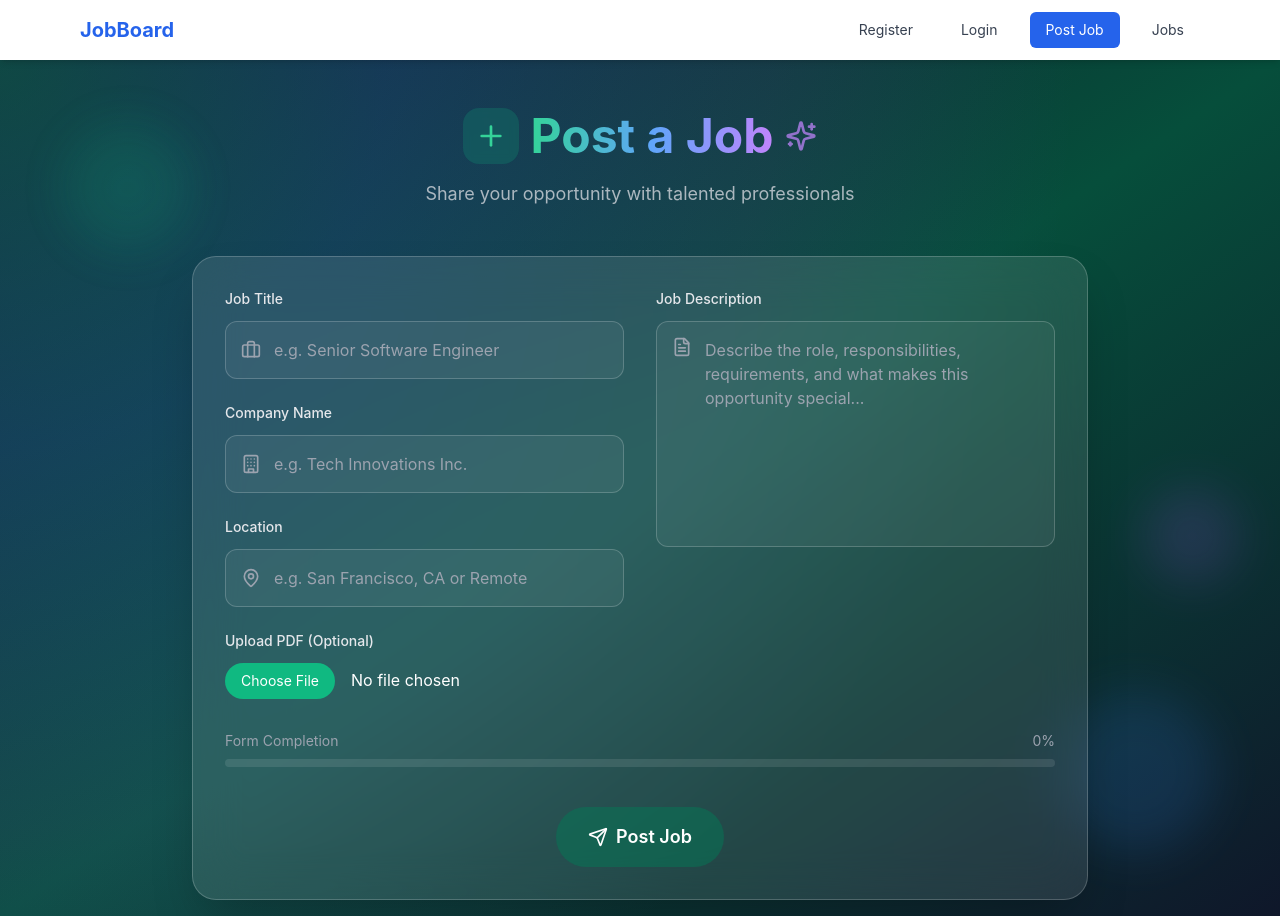
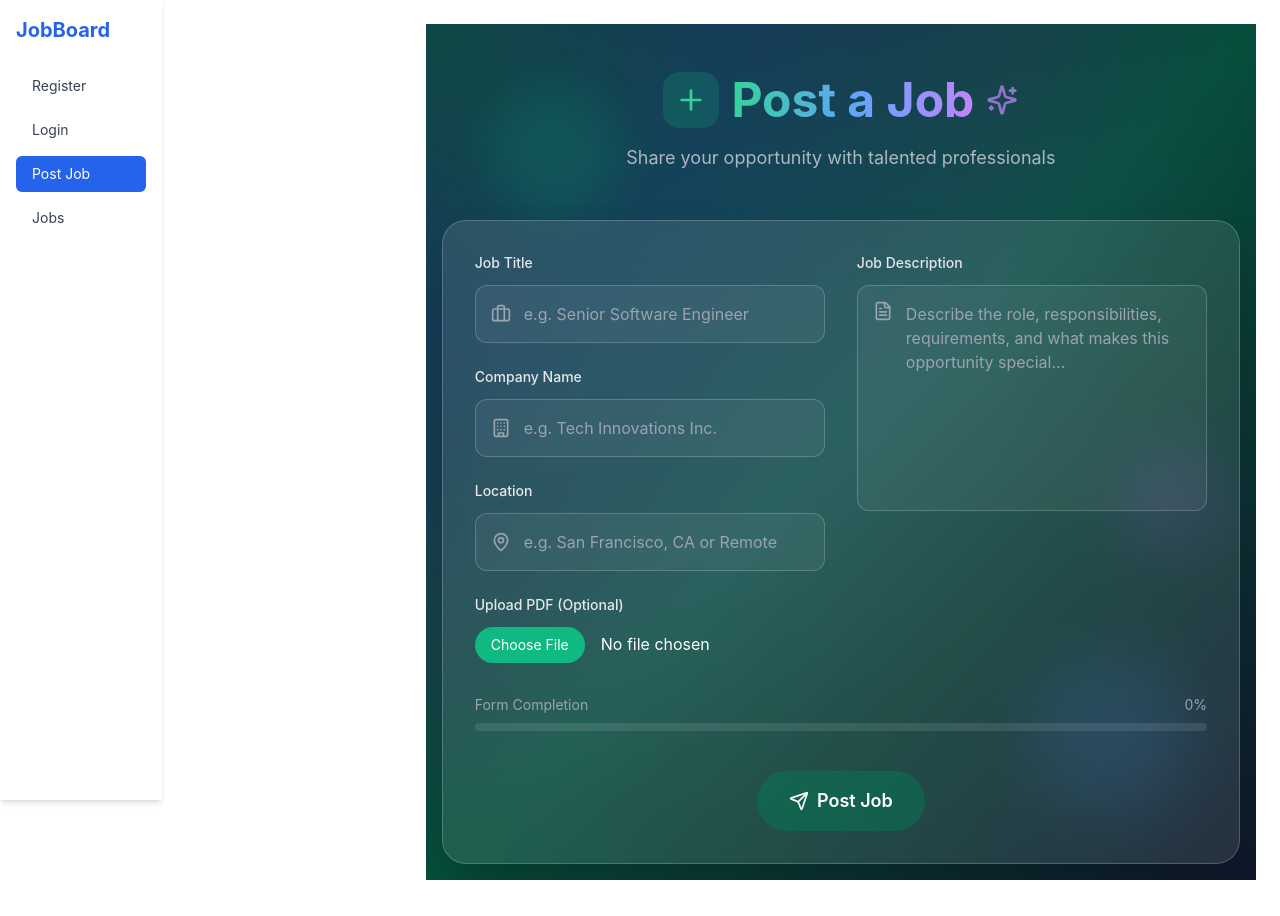
Before and after one commit to Sudharsen27/jobboard-frontend, a React (Create React App) app: page /post-job in a window 1280 px wide. Built offline with nearby package versions, Linux system fonts and the light colour scheme.

Commit message:
changes in the navbar left side mobile responsive fixed

```diff
--- a/src/App.js
+++ b/src/App.js
@@ -1,3 +1,28 @@
+// import React from 'react';
+// import { BrowserRouter as Router, Routes, Route } from 'react-router-dom';
+
+// import Navbar from './components/Navbar';
+// import JobList from './pages/JobList';
+// import Register from './pages/Register';
+// import Login from './pages/Login';
+// import PostJob from './pages/PostJob';
+
+// function App() {
+//   return (
+//     <Router>
+//       <Navbar />
+//       <Routes>
+//         <Route path="/" element={<JobList />} />
+//         <Route path="/register" element={<Register />} />
+//         <Route path="/login" element={<Login />} />
+//         <Route path="/post-job" element={<PostJob />} />
+//       </Routes>
+//     </Router>
+//   );
+// }
+
+// export default App;
+
 import React from 'react';
 import { BrowserRouter as Router, Routes, Route } from 'react-router-dom';
 
@@ -10,13 +35,20 @@ import PostJob from './pages/PostJob';
 function App() {
   return (
     <Router>
+      <div className="flex">
+        {/* Left Sidebar */}
         <Navbar />
+
+        {/* Main Content */}
+        <main className="ml-0 md:ml-60 w-full p-6">
           <Routes>
             <Route path="/" element={<JobList />} />
             <Route path="/register" element={<Register />} />
             <Route path="/login" element={<Login />} />
             <Route path="/post-job" element={<PostJob />} />
           </Routes>
+        </main>
+      </div>
     </Router>
   );
 }
--- a/src/components/Navbar.js
+++ b/src/components/Navbar.js
@@ -104,16 +104,171 @@
 
 // export default Navbar;
 
+// import React, { useEffect, useState } from 'react';
+// import { Link, useLocation, useNavigate } from 'react-router-dom';
+
+// const Navbar = () => {
+//   const { pathname } = useLocation();
+//   const navigate = useNavigate();
+
+//   const [userName, setUserName] = useState('');
+
+//   // Load user name from localStorage once when component mounts
+//   useEffect(() => {
+//     const storedName = localStorage.getItem('userName');
+//     if (storedName) {
+//       setUserName(storedName);
+//     }
+//   }, []);
+
+//   // Helper to apply active styling on nav links
+//   const navItemClass = (path) =>
+//     `text-sm px-4 py-2 rounded-md transition ${
+//       pathname === path ? 'bg-blue-600 text-white' : 'text-gray-700 hover:bg-gray-100'
+//     }`;
+
+//   // Logout handler clears user info and redirects to login
+//   const handleLogout = () => {
+//     localStorage.removeItem('userName');
+//     setUserName('');
+//     navigate('/login');
+//   };
+
+//   return (
+//     <nav className="bg-white shadow-md sticky top-0 z-50">
+//       <div className="max-w-6xl mx-auto px-4 py-3 flex items-center justify-between">
+//         {/* Logo */}
+//         <div className="text-xl font-bold text-blue-600">
+//           <Link to="/">JobBoard</Link>
+//         </div>
+
+//         {/* Navigation Links */}
+//         <div className="flex items-center space-x-4">
+//           {/* Always show Register and Login if no user */}
+//           {!userName && (
+//             <>
+//               <Link to="/register" className={navItemClass('/register')}>
+//                 Register
+//               </Link>
+//               <Link to="/login" className={navItemClass('/login')}>
+//                 Login
+//               </Link>
+//             </>
+//           )}
+
+//           {/* Always show these links */}
+//           <Link to="/post-job" className={navItemClass('/post-job')}>
+//             Post Job
+//           </Link>
+//           <Link to="/" className={navItemClass('/')}>
+//             Jobs
+//           </Link>
+
+//           {/* Show user info and logout button if logged in */}
+//           {userName && (
+//             <div className="flex items-center space-x-2 ml-4">
+//               <span className="text-gray-800 font-medium">👤 {userName}</span>
+//               <button
+//                 onClick={handleLogout}
+//                 className="text-sm px-3 py-1 bg-red-500 text-white rounded hover:bg-red-600 transition"
+//               >
+//                 Logout
+//               </button>
+//             </div>
+//           )}
+//         </div>
+//       </div>
+//     </nav>
+//   );
+// };
+
+// export default Navbar;
+
+// import React, { useEffect, useState } from 'react';
+// import { Link, useLocation, useNavigate } from 'react-router-dom';
+
+// const Navbar = () => {
+//   const { pathname } = useLocation();
+//   const navigate = useNavigate();
+
+//   const [userName, setUserName] = useState('');
+
+//   useEffect(() => {
+//     const storedName = localStorage.getItem('userName');
+//     if (storedName) {
+//       setUserName(storedName);
+//     }
+//   }, []);
+
+//   const navItemClass = (path) =>
+//     `text-sm px-4 py-2 rounded-md transition w-full text-left ${
+//       pathname === path ? 'bg-blue-600 text-white' : 'text-gray-700 hover:bg-gray-100'
+//     }`;
+
+//   const handleLogout = () => {
+//     localStorage.removeItem('userName');
+//     setUserName('');
+//     navigate('/login');
+//   };
+
+//   return (
+//     <nav className="bg-white shadow-md h-screen w-60 fixed left-0 top-0 z-50 flex flex-col justify-between">
+//       {/* Top Section: Logo & Links */}
+//       <div className="p-4">
+//         <div className="text-xl font-bold text-blue-600 mb-6">
+//           <Link to="/">JobBoard</Link>
+//         </div>
+
+//         <div className="flex flex-col space-y-2">
+//           {!userName && (
+//             <>
+//               <Link to="/register" className={navItemClass('/register')}>
+//                 Register
+//               </Link>
+//               <Link to="/login" className={navItemClass('/login')}>
+//                 Login
+//               </Link>
+//             </>
+//           )}
+
+//           <Link to="/post-job" className={navItemClass('/post-job')}>
+//             Post Job
+//           </Link>
+//           <Link to="/" className={navItemClass('/')}>
+//             Jobs
+//           </Link>
+//         </div>
+//       </div>
+
+//       {/* Bottom Section: User Info & Logout */}
+//       {userName && (
+//         <div className="p-4 border-t flex flex-col space-y-2">
+//           <span className="text-gray-800 font-medium">👤 {userName}</span>
+//           <button
+//             onClick={handleLogout}
+//             className="text-sm px-3 py-1 bg-red-500 text-white rounded hover:bg-red-600 transition"
+//           >
+//             Logout
+//           </button>
+//         </div>
+//       )}
+//     </nav>
+//   );
+// };
+
+// export default Navbar;
+
 import React, { useEffect, useState } from 'react';
 import { Link, useLocation, useNavigate } from 'react-router-dom';
+import { Menu, X } from 'lucide-react'; // You can use any icon library
 
 const Navbar = () => {
   const { pathname } = useLocation();
   const navigate = useNavigate();
 
   const [userName, setUserName] = useState('');
+  const [menuOpen, setMenuOpen] = useState(false);
 
-  // Load user name from localStorage once when component mounts
   useEffect(() => {
     const storedName = localStorage.getItem('userName');
     if (storedName) {
@@ -121,52 +276,69 @@ const Navbar = () => {
     }
   }, []);
 
-  // Helper to apply active styling on nav links
   const navItemClass = (path) =>
-    `text-sm px-4 py-2 rounded-md transition ${
+    `text-sm px-4 py-2 rounded-md transition w-full text-left ${
       pathname === path ? 'bg-blue-600 text-white' : 'text-gray-700 hover:bg-gray-100'
     }`;
 
-  // Logout handler clears user info and redirects to login
   const handleLogout = () => {
     localStorage.removeItem('userName');
     setUserName('');
     navigate('/login');
+    setMenuOpen(false);
+  };
+
+  const toggleMenu = () => {
+    setMenuOpen(!menuOpen);
   };
 
   return (
-    <nav className="bg-white shadow-md sticky top-0 z-50">
-      <div className="max-w-6xl mx-auto px-4 py-3 flex items-center justify-between">
-        {/* Logo */}
-        <div className="text-xl font-bold text-blue-600">
-          <Link to="/">JobBoard</Link>
+    <>
+      {/* Hamburger Menu for Mobile */}
+      <div className="md:hidden fixed top-4 left-4 z-50">
+        <button onClick={toggleMenu} className="p-2 bg-blue-600 text-white rounded">
+          {menuOpen ? <X size={20} /> : <Menu size={20} />}
+        </button>
       </div>
 
-        {/* Navigation Links */}
-        <div className="flex items-center space-x-4">
-          {/* Always show Register and Login if no user */}
+      {/* Sidebar */}
+      <nav
+        className={`
+          bg-white shadow-md h-screen w-60 fixed top-0 z-40 flex flex-col justify-between transition-transform
+          ${menuOpen ? 'translate-x-0' : '-translate-x-full'}
+          md:translate-x-0 md:static
+        `}
+      >
+        {/* Top Section */}
+        <div className="p-4">
+          <div className="text-xl font-bold text-blue-600 mb-6">
+            <Link to="/" onClick={() => setMenuOpen(false)}>JobBoard</Link>
+          </div>
+
+          <div className="flex flex-col space-y-2">
             {!userName && (
               <>
-              <Link to="/register" className={navItemClass('/register')}>
+                <Link to="/register" className={navItemClass('/register')} onClick={() => setMenuOpen(false)}>
                   Register
                 </Link>
-              <Link to="/login" className={navItemClass('/login')}>
+                <Link to="/login" className={navItemClass('/login')} onClick={() => setMenuOpen(false)}>
                   Login
                 </Link>
               </>
             )}
 
-          {/* Always show these links */}
-          <Link to="/post-job" className={navItemClass('/post-job')}>
+            <Link to="/post-job" className={navItemClass('/post-job')} onClick={() => setMenuOpen(false)}>
               Post Job
             </Link>
-          <Link to="/" className={navItemClass('/')}>
+            <Link to="/" className={navItemClass('/')} onClick={() => setMenuOpen(false)}>
               Jobs
             </Link>
+          </div>
+        </div>
 
-          {/* Show user info and logout button if logged in */}
+        {/* Bottom Section */}
         {userName && (
-            <div className="flex items-center space-x-2 ml-4">
+          <div className="p-4 border-t flex flex-col space-y-2">
             <span className="text-gray-800 font-medium">👤 {userName}</span>
             <button
               onClick={handleLogout}
@@ -176,9 +348,8 @@ const Navbar = () => {
             </button>
           </div>
         )}
-        </div>
-      </div>
       </nav>
+    </>
   );
 };
 
```
Lines whose indentation alone changed are shown as unchanged.
